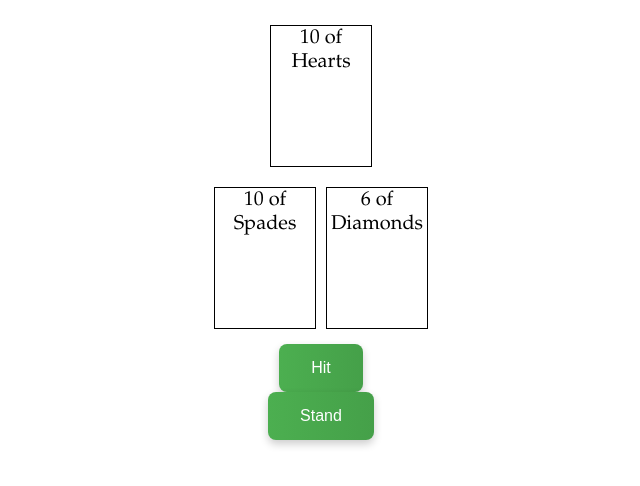
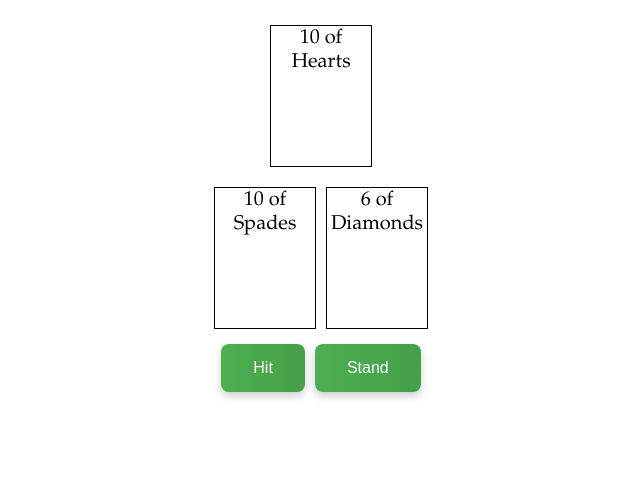
Before and after one commit to ChenYujunjks/Blackjack-Forge, a plain HTML site: page game.html in a window 1280 px wide. Both pictures are taken after typing "Sample" into the empty fields and a click on the input "Play". Shown: the whole page, without its empty margins (319-959 px from the left). Drawn offline with Linux system fonts and the light colour scheme.

Commit message:
css button small fix

```diff
--- a/css/site.css
+++ b/css/site.css
@@ -98,6 +98,18 @@ input {
 	margin-bottom: 20px;
 	padding: 10px;
 }
+.game-container {
+    display: flex;
+    flex-direction: column; /* Stack children vertically */
+    align-items: center; /* Center children horizontally */
+    margin-top: 20px; /* Add some space at the top */
+}
+.game-controls {
+	display: flex; /* 启用Flexbox */
+	justify-content: center; /* 水平居中对齐Flex项目 */
+	align-items: center; /* 垂直居中对齐Flex项目 */
+	gap: 10px; /* 两个按钮之间的间隙 */
+  }
 /*更新按钮ui*/
 .button {
 	background-color: #4CAF50; /* Fallback color */
@@ -124,7 +136,9 @@ input {
 	box-shadow: 0 2px 4px rgba(0, 0, 0, 0.2); /* Smaller shadow effect */
 	transform: translateY(1px); /* Pressed down effect */
   }
-
+#hit-button, #stand-button{
+	display: none; /*仅隐藏着两个按钮*/
+}
 /*区分自己和庄家的牌 */
 #player-hand, #dealer-hand {
     display: flex;
@@ -132,9 +146,9 @@ input {
     margin-bottom: 10px; /* Add some space between the hands */
 }
 
-.game-container {
-    display: flex;
-    flex-direction: column; /* Stack children vertically */
-    align-items: center; /* Center children horizontally */
-    margin-top: 20px; /* Add some space at the top */
-}
+.start {
+	display: flex;
+	justify-content: center; /* 水平居中 */
+	align-items: center; /* 垂直居中，如果需要 */
+	height: 100vh; /* 取决于你的布局需求 */
+  }
--- a/game.html
+++ b/game.html
@@ -10,6 +10,8 @@
 <div class="game-container">
   <div id="dealer-hand"></div>
   <div id="player-hand"></div>
+</div>
+<div class="game-controls">
   <button id="hit-button" class="button">Hit</button>
   <button id="stand-button" class="button">Stand</button>
 </div>
--- a/js/game.js
+++ b/js/game.js
@@ -175,13 +175,9 @@ document.addEventListener('DOMContentLoaded', function() {
         const startValues = input.value.split(',');
         console.log('Form Submitted. Starting...')
         startGame(startValues);
-
+        document.querySelector("#hit-button").style.display = "inline-block";
+        document.querySelector("#stand-button").style.display = "inline-block";
     });
-    /*
-    document.querySelector("#deal-button").addEventListener("click", function() {
-        // ? TODO?
-    });
-    */
     document.querySelector("#hit-button").addEventListener("click", function() {
         hit();
 
```
